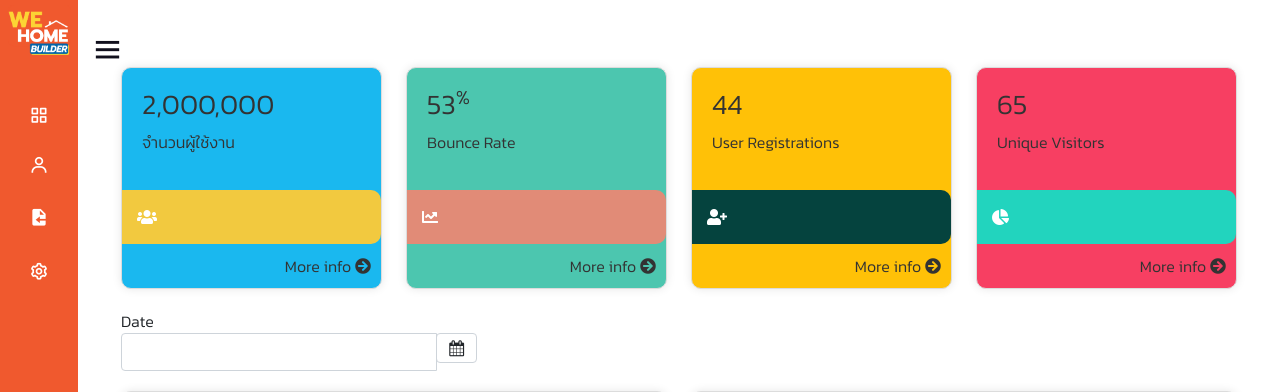
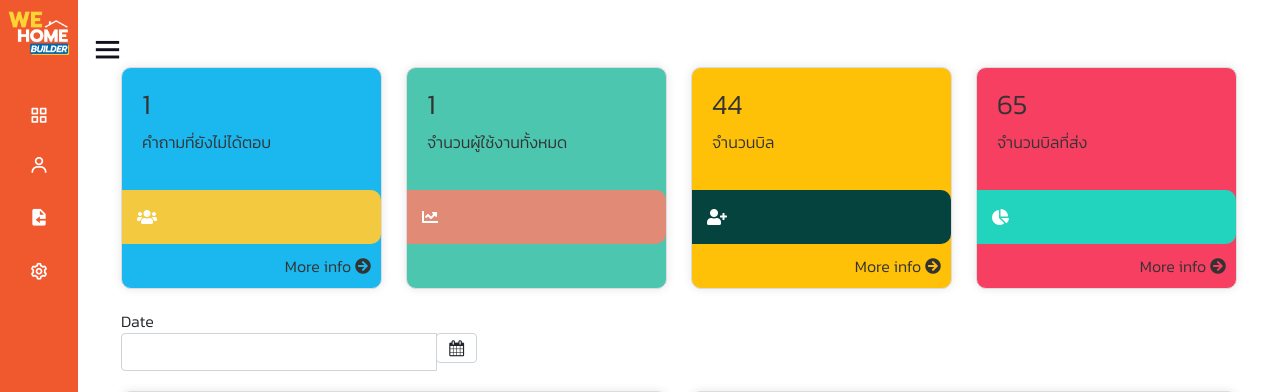
Before and after one commit to TatsanaiJoEz007/wanawat_tracking_007, a PHP site: page /view/admin/Dashboard in a window 1280 px wide. Shown: the top 392 px of the page. Run offline with PHP 8.4, Linux system fonts and the light colour scheme; tables that the repository leaves empty hold one stand-in row (values such as "Sample post").

Commit message:
Refactor file paths and require_once statements in view files

```diff
--- a/view/admin/function/box.php
+++ b/view/admin/function/box.php
@@ -1,9 +1,42 @@
+<?php
+// Assuming you have a database connection established
+require_once('../config/connect.php');
+// Query to get the count of questions with status 1
+$query = "SELECT COUNT(*) AS total_questions FROM tb_question WHERE question_status = 1";
+$result = mysqli_query($conn, $query);
+$row = mysqli_fetch_assoc($result);
+$total_questions = $row['total_questions'];
+
+// Close the result set
+mysqli_free_result($result);
+
+// Assign the count to the box
+$total_questions_box = $total_questions;
+?>
+
+<?php
+// Assuming you have a database connection established
+require_once('../config/connect.php');
+// Query to get the count of questions with status 1
+$query = "SELECT COUNT(*) AS total_user FROM tb_user WHERE user_status = 1";
+$result = mysqli_query($conn, $query);
+$row = mysqli_fetch_assoc($result);
+$total_user = $row['total_user'];
+
+// Close the result set
+mysqli_free_result($result);
+
+// Assign the count to the box
+$total_user_box = $total_user;
+?>
+
 <style>
     /* Add your custom styles here */
     body {
         padding-top: 20px;
 
     }
+
     .small-box {
         margin-bottom: 20px;
         border: 1px solid #dcdcdc;
@@ -13,19 +46,25 @@
         background-color: #ffffff;
         transition: transform 0.3s;
     }
+
     .small-box:hover {
         transform: translateY(-5px);
     }
+
     .small-box .inner {
         padding: 20px;
     }
-        .small-box h3, .small-box p {
+
+    .small-box h3,
+    .small-box p {
         color: #333333;
     }
+
     .small-box .icon {
         padding: 15px;
         border-radius: 0 10px 10px 0;
     }
+
     .small-box a.small-box-footer {
         color: #333333;
         display: block;
@@ -49,40 +88,38 @@
     .bg-red {
         background-color: #F73F62;
     }
-
-
 </style>
 <div class="container">
     <div class="row">
         <div class="col-lg-3 col-6">
             <div class="small-box bg-blue">
                 <div class="inner">
-                    <h3>2,000,000</h3>
-                    <p>จำนวนผู้ใช้งาน</p>
+                    <h3><?php echo $total_questions_box ?></h3>
+                    <p>คำถามที่ยังไม่ได้ตอบ</p>
                 </div>
                 <div class="icon" style="background-color: #F2C93F;">
                     <i class="fas fa-users" style="color: #FFFFFF;"></i>
                 </div>
-                <a href="#" class="small-box-footer">More info <i class="fas fa-arrow-circle-right"></i></a>
+                <a href="../admin/contact.php" class="small-box-footer">More info <i class="fas fa-arrow-circle-right"></i></a>
             </div>
         </div>
         <div class="col-lg-3 col-6">
             <div class="small-box bg-green">
                 <div class="inner">
-                    <h3>53<sup style="font-size: 20px">%</sup></h3>
-                    <p>Bounce Rate</p>
+                    <h3><?php echo $total_user_box ?></h3>
+                    <p>จำนวนผู้ใช้งานทั้งหมด</p>
                 </div>
                 <div class="icon" style="background-color: #E18B77;">
                     <i class="fas fa-chart-line" style="color: #FFFFFF;"></i>
                 </div>
-                <a href="#" class="small-box-footer">More info <i class="fas fa-arrow-circle-right"></i></a>
+                <a href="#" class="small-box-footer" style="color: #4CC6AF;"> <i class="fas fa-arrow-circle-right"></i></a>
             </div>
         </div>
         <div class="col-lg-3 col-6">
             <div class="small-box bg-warning">
                 <div class="inner">
                     <h3>44</h3>
-                    <p>User Registrations</p>
+                    <p>จำนวนบิล</p>
                 </div>
                 <div class="icon" style="background-color: #05433E;">
                     <i class="fas fa-user-plus" style="color: #FFFFFF;"></i>
@@ -94,7 +131,7 @@
             <div class="small-box bg-red">
                 <div class="inner">
                     <h3>65</h3>
-                    <p>Unique Visitors</p>
+                    <p>จำนวนบิลที่ส่ง</p>
                 </div>
                 <div class="icon" style="background-color: #22D4BE;">
                     <i class="fas fa-chart-pie" style="color: #FFFFFF;"></i>
```
Lines whose indentation alone changed are shown as unchanged.
